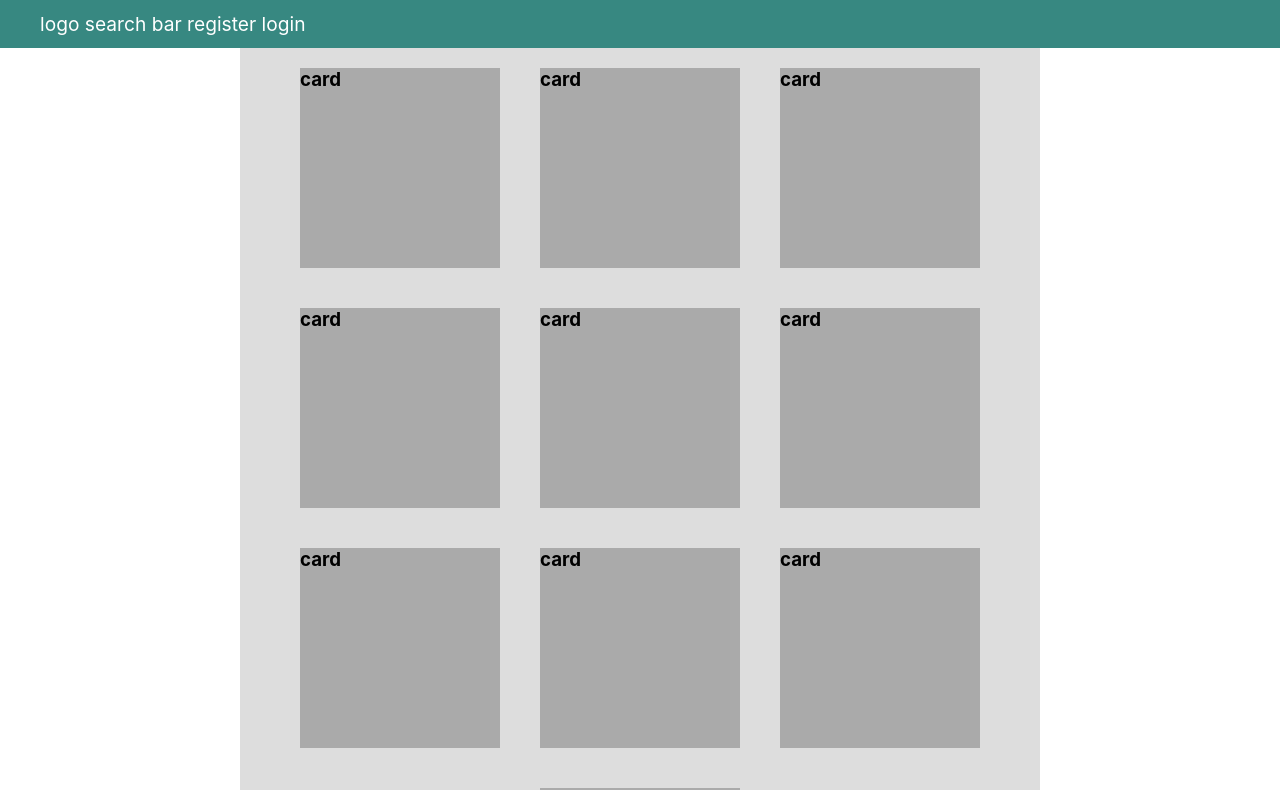
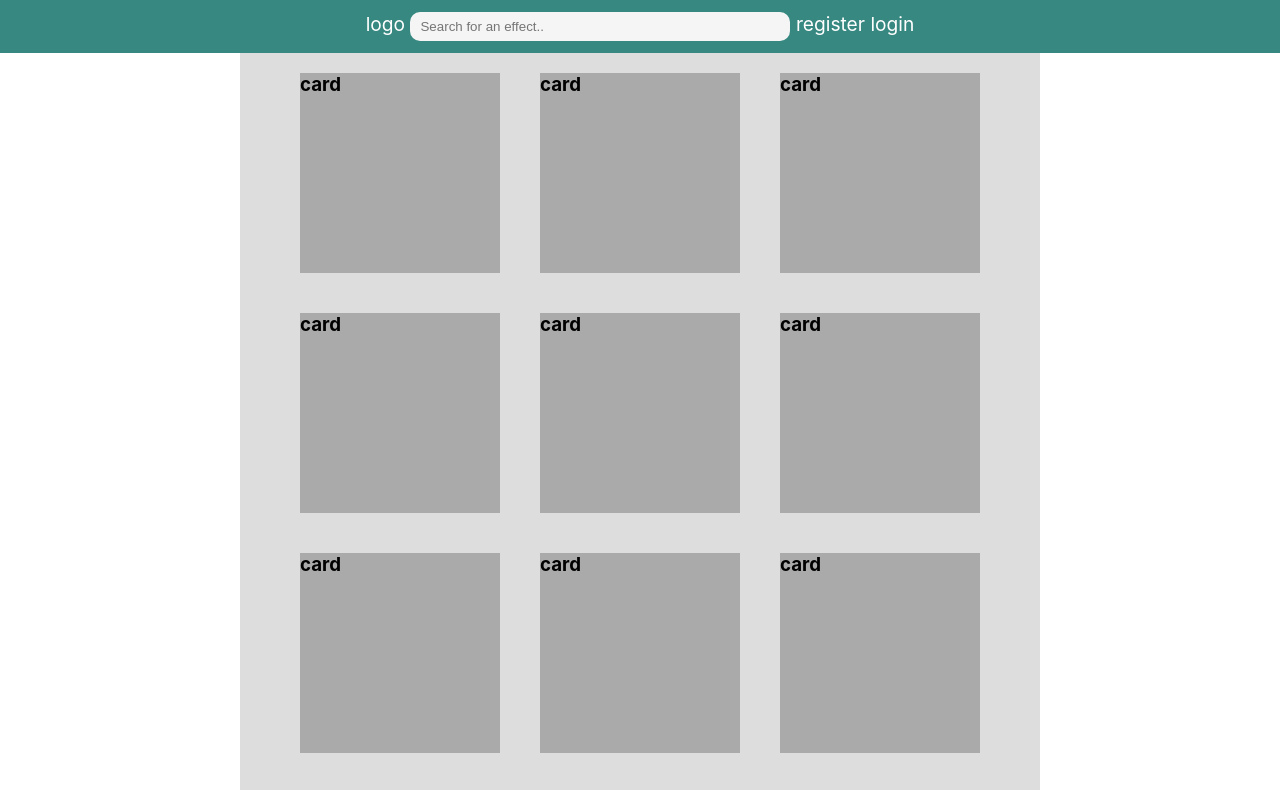
Before and after one commit to B-Evans99/customeffects, a React (Create React App) app in the folder custome/: page / in a window 1280 px wide. Shown: the top 790 px of the page. Built offline with nearby package versions, Linux system fonts and the light colour scheme.

Commit message:
feat(searchbar.js): add a simple nonfunctioning search bar

```diff
--- a/custome/src/App.css
+++ b/custome/src/App.css
@@ -3,6 +3,7 @@
   color: #fff;
   font-size: 1.2em;
   padding: 12px 40px;
+  text-align: center;
 }
 
 .cardBox {
@@ -20,3 +21,10 @@
   margin: 20px;
   background: #aaa;
 }
+
+.searchBar {
+  background: #f5f5f5;
+  padding: 7px 10px;
+  min-width: 30%;
+  border-radius: 10px;
+}
--- a/custome/src/components/header.js
+++ b/custome/src/components/header.js
@@ -1,10 +1,10 @@
-import React from 'react';
-
+import React from "react";
+import SearchBar from "./searchbar";
 
 function Header() {
   return (
     <div className="Header">
-      logo search bar register login
+      logo <SearchBar></SearchBar> register login
     </div>
   );
 }
--- /dev/null
+++ b/custome/src/components/searchbar.js
@@ -0,0 +1,13 @@
+import React from "react";
+
+function SearchBar() {
+  return (
+    <input
+      className="searchBar"
+      type="text"
+      placeholder="Search for an effect.."
+    ></input>
+  );
+}
+
+export default SearchBar;
```
